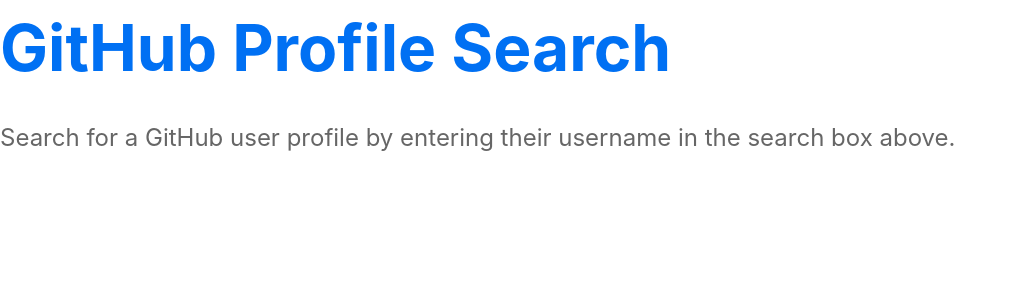
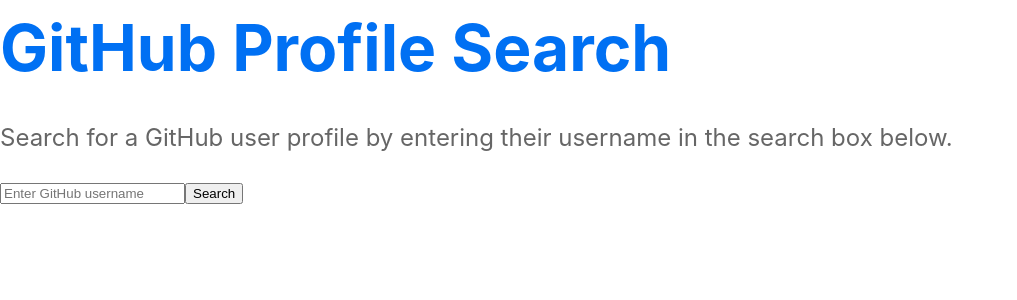
Before and after one commit to aatmmr/github-profile-search, a Next.js app in the folder my-nextjs-app/: page / in a window 1280 px wide. Shown: the top 300 px of the page, without its empty margins (0-1017 px from the left). Built offline with nearby package versions, Linux system fonts and the light colour scheme.

Commit message:
feat: implement GitHub profile search functionality with user input

```diff
--- a/my-nextjs-app/pages/index.tsx
+++ b/my-nextjs-app/pages/index.tsx
@@ -1,13 +1,47 @@
-import React from 'react';
+import React, { useState } from 'react';
 import styles from '../styles/Home.module.css';
 
 const Home: React.FC = () => {
+  const [username, setUsername] = useState('');
+  const [profile, setProfile] = useState<any>(null);
+
+  const handleSearch = async () => {
+    try {
+      const response = await fetch(`https://api.github.com/users/${username}`);
+      const data = await response.json();
+      setProfile(data);
+      console.log('GitHub profile:', data);
+    } catch (error) {
+      console.error('Error fetching GitHub profile:', error);
+    }
+  };
+
   return (
     <div className={styles.container}>
       <h1 className={styles.title}>GitHub Profile Search</h1>
       <p className={styles.description}>
-        Search for a GitHub user profile by entering their username in the search box above.
+      Search for a GitHub user profile by entering their username in the search box below.
       </p>
+      <div className={styles.search}>
+      <input
+        type="text"
+        value={username}
+        onChange={(e) => setUsername(e.target.value)}
+        placeholder="Enter GitHub username"
+        className={styles.input}
+      />
+      <button onClick={handleSearch} className={styles.button}>Search</button>
+      </div>
+      {profile && (
+      <div className={styles.profile}>
+        <img src={profile.avatar_url} alt="Avatar" className={styles.avatar} />
+        <h2>{profile.name}</h2>
+        <p>{profile.bio}</p>
+        <a href={profile.html_url} target="_blank" rel="noopener noreferrer">
+        View Profile
+        </a>
+      </div>
+      )}
     </div>
   );
 };
```
